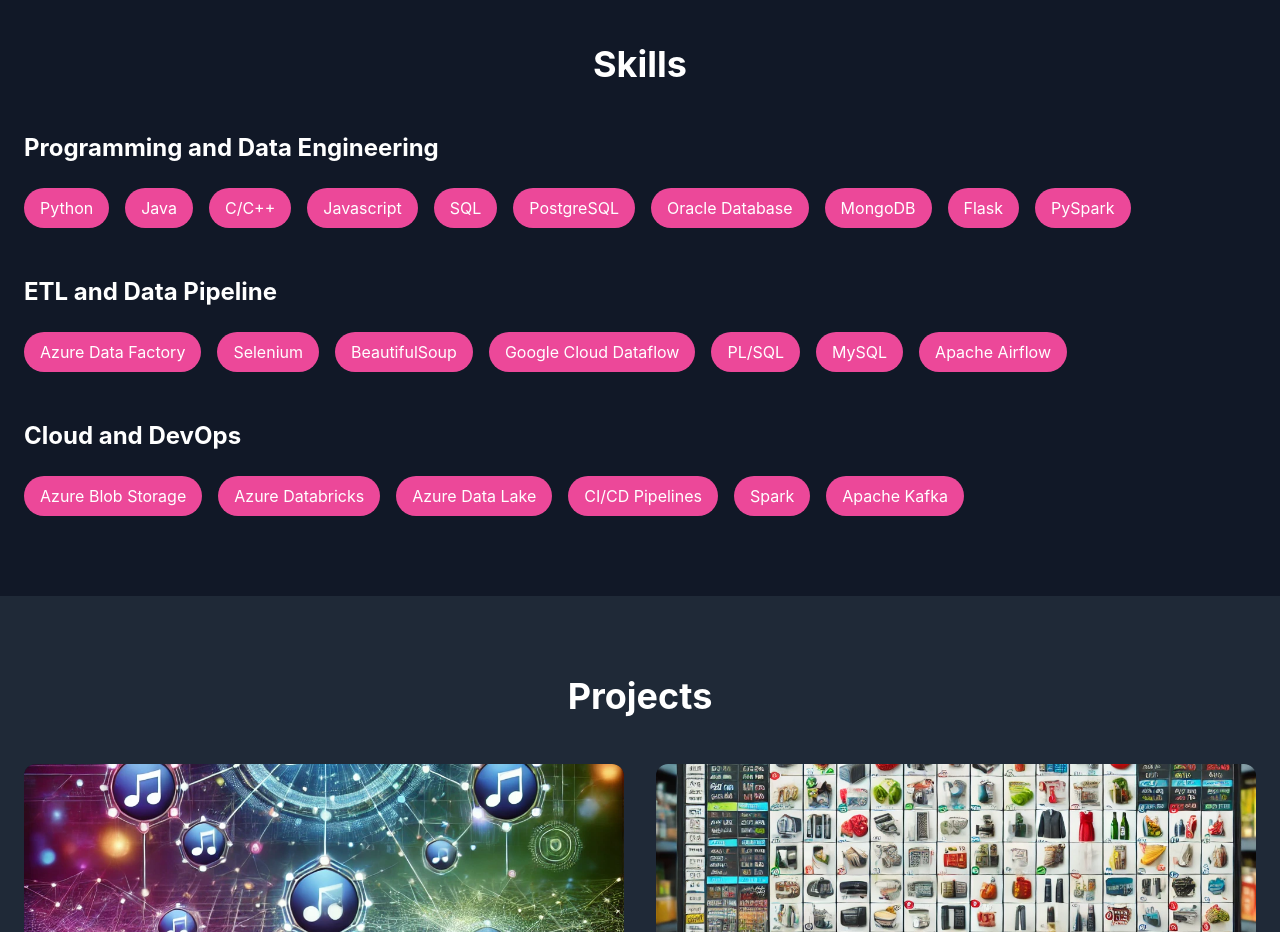
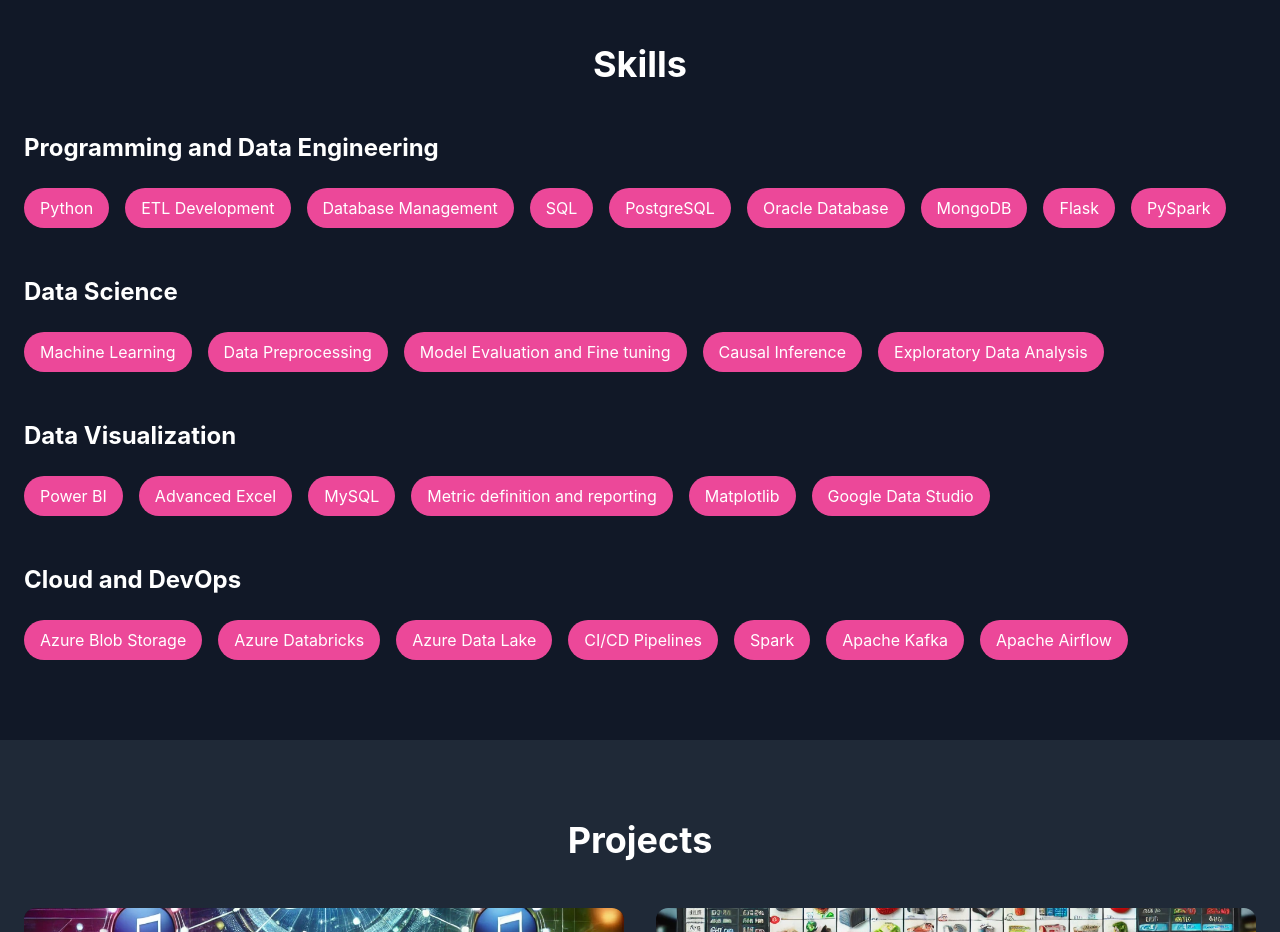
Before and after one commit to vinayshirole/Portfolio, a React (Vite) app: page / in a window 1280 px wide. Shown: the part 2600-3532 px from the top of the page. Built offline with nearby package versions, Linux system fonts and the light colour scheme.

Commit message:
Changes in Skills

```diff
--- a/src/Skills.tsx
+++ b/src/Skills.tsx
@@ -6,7 +6,7 @@
         <div className="container mx-auto px-6">
           <h1 className="text-4xl font-bold mb-12 text-center">Skills</h1>
           <div className="space-y-12">
-            <div>
+            {/* <div>
               <h3 className="text-2xl font-bold mb-6">Programming and Data Engineering</h3>
               <div className="flex flex-wrap gap-4">
                 {['Python', 'Java', 'C/C++', 'Javascript', 'SQL', 'PostgreSQL', 'Oracle Database', 'MongoDB', 'Flask', 'PySpark'].map((skill) => (
@@ -17,7 +17,7 @@
             <div>
               <h3 className="text-2xl font-bold mb-6">ETL and Data Pipeline</h3>
               <div className="flex flex-wrap gap-4">
-                {['Azure Data Factory', 'Selenium', 'BeautifulSoup', 'Google Cloud Dataflow', 'PL/SQL', 'MySQL', 'Apache Airflow'].map((skill) => (
+                {['Azure Data Factory', 'Database Management', '', 'Google Cloud Dataflow', 'PL/SQL', 'MySQL', 'Automation'].map((skill) => (
                   <span key={skill} className="px-4 py-2 bg-pink-500 rounded-full text-md hover:bg-pink-800 transition">{skill}</span>
                 ))}
               </div>
@@ -25,7 +25,39 @@
             <div>
               <h3 className="text-2xl font-bold mb-6">Cloud and DevOps</h3>
               <div className="flex flex-wrap gap-4">
-                {['Azure Blob Storage', 'Azure Databricks', 'Azure Data Lake', 'CI/CD Pipelines', 'Spark', 'Apache Kafka'].map((skill) => (
+                {['Azure Blob Storage', 'ETL Development', 'Azure Databricks', 'Azure Data Lake', 'CI/CD Pipelines', 'Spark', 'Apache Kafka'].map((skill) => (
+                  <span key={skill} className="px-4 py-2 bg-pink-500 rounded-full text-md hover:bg-pink-800 transition">{skill}</span>
+                ))}
+              </div>
+            </div> */}
+            <div>
+              <h3 className="text-2xl font-bold mb-6">Programming and Data Engineering</h3>
+              <div className="flex flex-wrap gap-4">
+                {['Python', 'ETL Development', 'Database Management', 'SQL', 'PostgreSQL', 'Oracle Database', 'MongoDB', 'Flask', 'PySpark'].map((skill) => (
+                  <span key={skill} className="px-4 py-2 bg-pink-500 rounded-full text-md hover:bg-pink-800 transition">{skill}</span>
+                ))}
+              </div>
+            </div>
+            <div>
+              <h3 className="text-2xl font-bold mb-6">Data Science</h3>
+              <div className="flex flex-wrap gap-4">
+                {['Machine Learning', 'Data Preprocessing', 'Model Evaluation and Fine tuning', 'Causal Inference', 'Exploratory Data Analysis'].map((skill) => (
+                  <span key={skill} className="px-4 py-2 bg-pink-500 rounded-full text-md hover:bg-pink-800 transition">{skill}</span>
+                ))}
+              </div>
+            </div>
+            <div>
+              <h3 className="text-2xl font-bold mb-6">Data Visualization</h3>
+              <div className="flex flex-wrap gap-4">
+                {['Power BI', 'Advanced Excel', 'MySQL', 'Metric definition and reporting', 'Matplotlib', 'Google Data Studio'].map((skill) => (
+                  <span key={skill} className="px-4 py-2 bg-pink-500 rounded-full text-md hover:bg-pink-800 transition">{skill}</span>
+                ))}
+              </div>
+            </div>
+            <div>
+              <h3 className="text-2xl font-bold mb-6">Cloud and DevOps</h3>
+              <div className="flex flex-wrap gap-4">
+                {['Azure Blob Storage', 'Azure Databricks', 'Azure Data Lake', 'CI/CD Pipelines', 'Spark', 'Apache Kafka', 'Apache Airflow'].map((skill) => (
                   <span key={skill} className="px-4 py-2 bg-pink-500 rounded-full text-md hover:bg-pink-800 transition">{skill}</span>
                 ))}
               </div>
```
